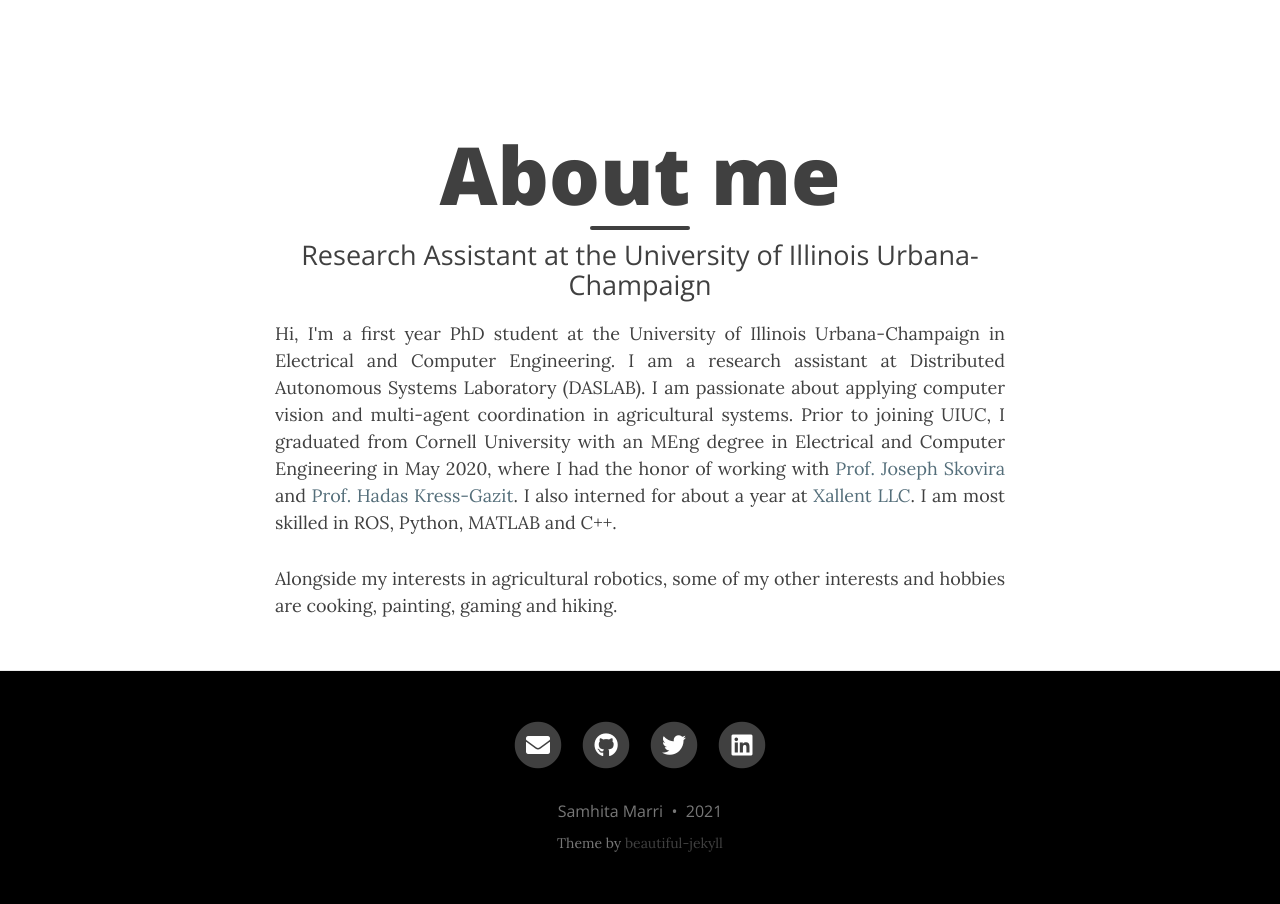
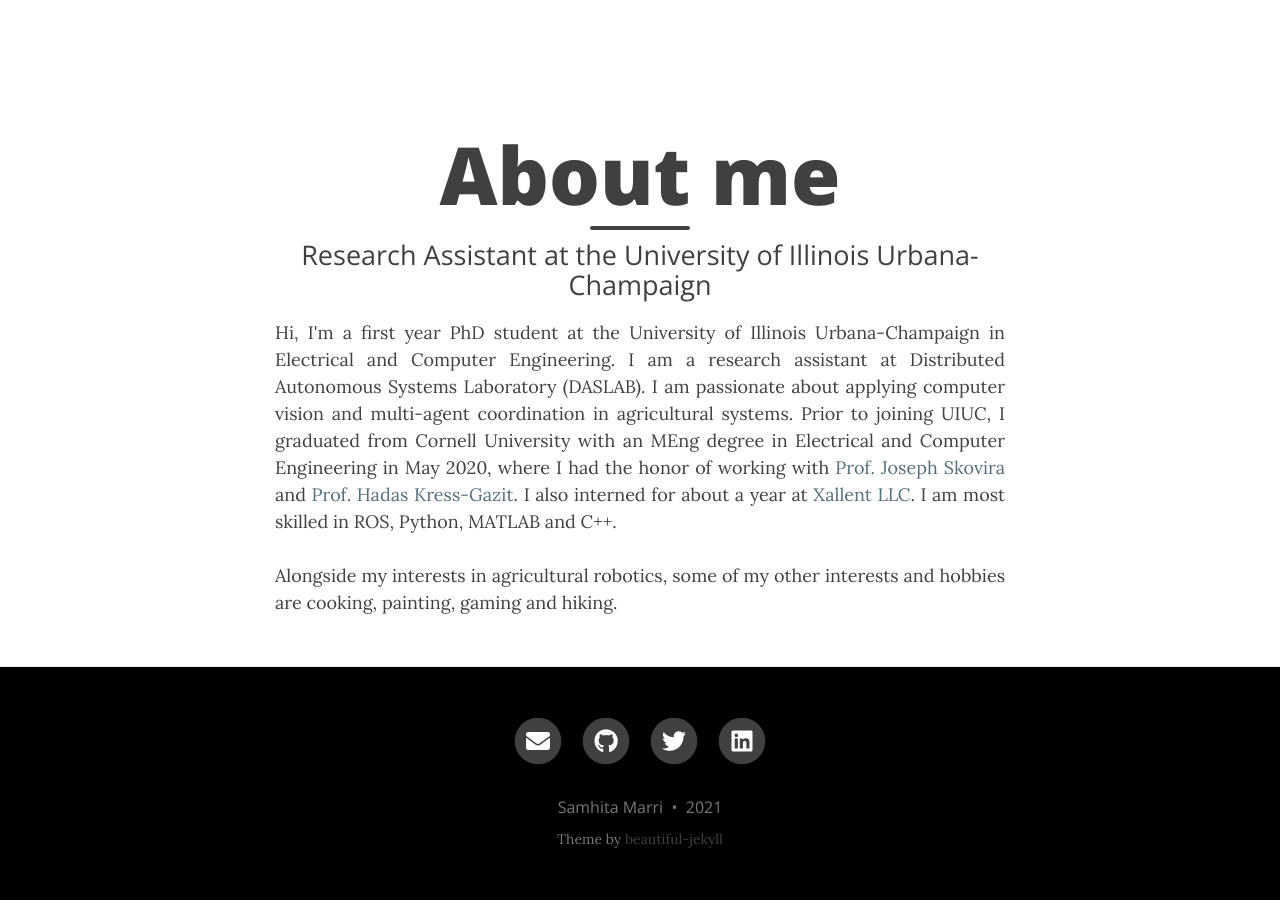
Before and after one commit to samhita-m/samhita-m.github.io, a Jekyll site: the page built from aboutme.md, in a window 1280 px wide. Built offline with Jekyll 4.4.1, drawn with Linux system fonts in a browser that asks for light colours; nearby versions of some CDN libraries.

```diff
--- a/assets/css/main.css
+++ b/assets/css/main.css
@@ -24,7 +24,7 @@
 p {
   line-height: 1.5;
   width: 150;
-  margin: 0.05rem 0;
+  margin: 0;
 }
 h1,h2,h3,h4,h5,h6 {
   font-family: 'Open Sans', 'Helvetica Neue', Helvetica, Arial, sans-serif;
```
